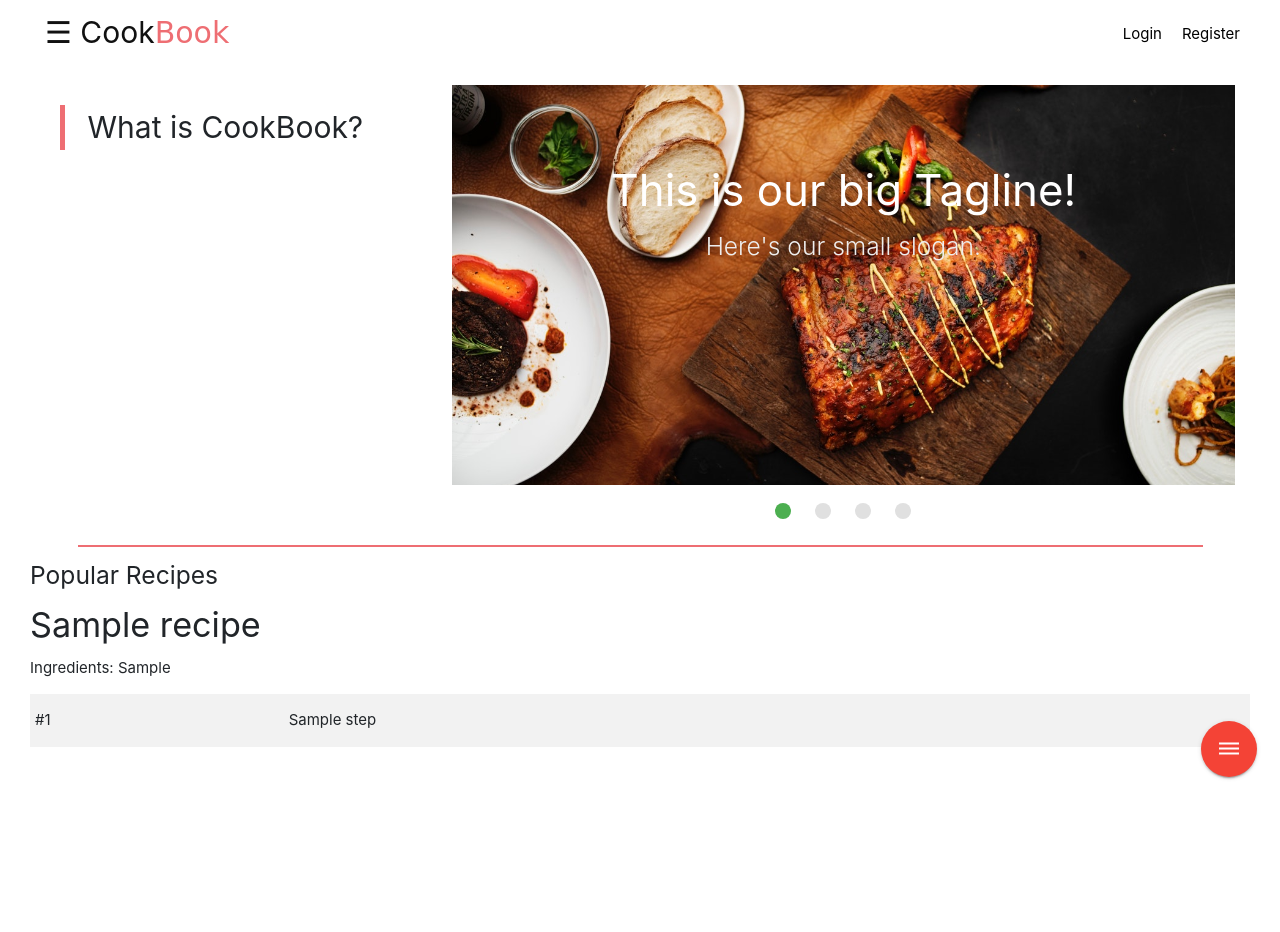
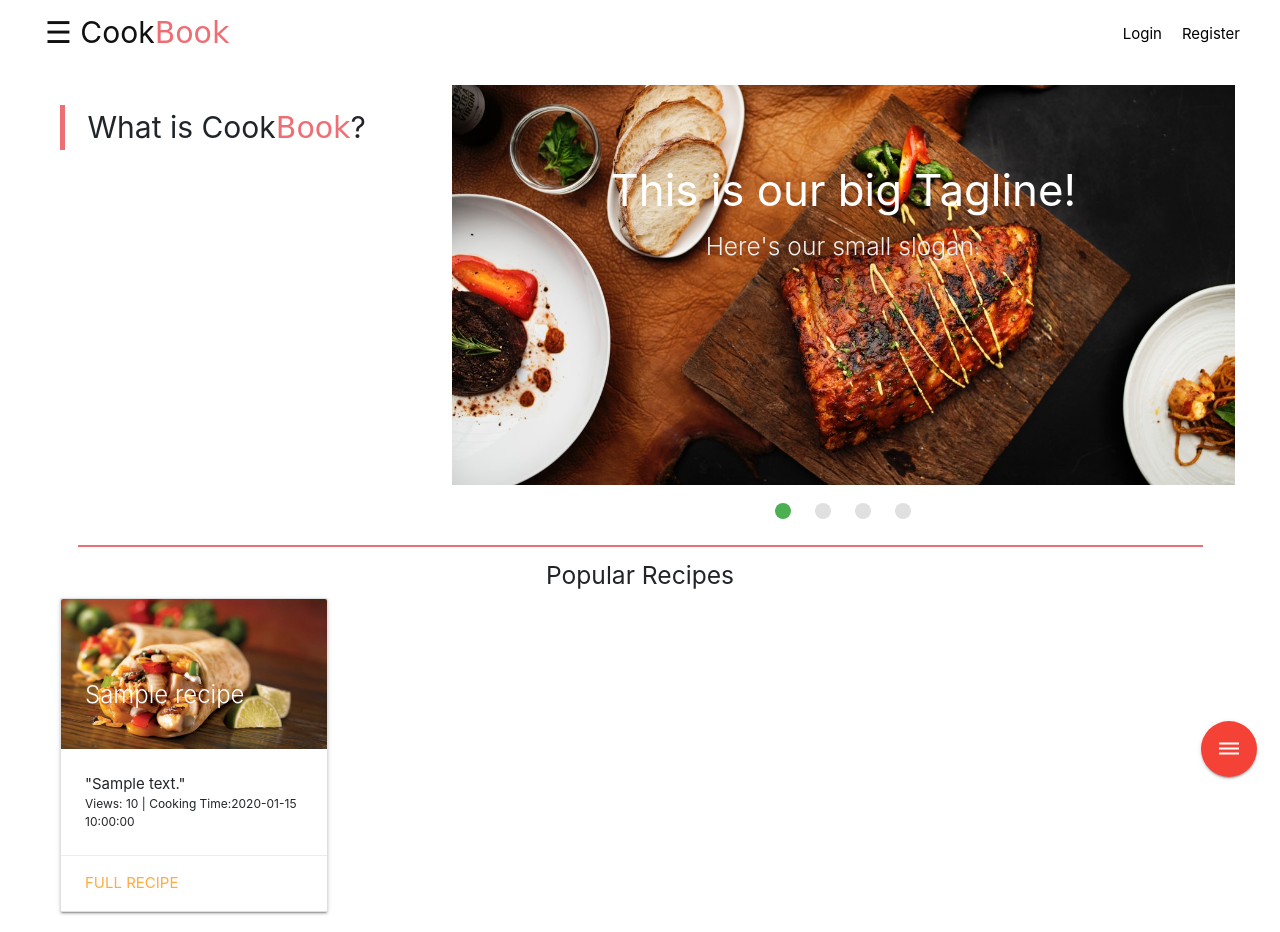
Before and after one commit to debapriya9b/cookbook, a Flask app: page /get_recipes in a window 1280 px wide. Before the commit the page ends 780 px from the top, so only its background shows below. Run offline with Flask 2, Linux system fonts and the light colour scheme; a database or web service that is not in the repository returns one stand-in record (values such as "Sample title"); some libraries are stand-ins or nearby versions.

Commit message:
Recipes.html cards formated

```diff
--- a/static/css/style.css
+++ b/static/css/style.css
@@ -49,10 +49,11 @@
   color: #111;
   padding: 10px 15px;
   border: none;
+  text-align: left;
 }
 .openbtn span{
   color:#ee6e73;
-  font-family: 'Just Another Hand', cursive;
+  font-family:cursive;
 }
 
 .openbtn:hover {
@@ -86,7 +87,11 @@
   position: relative;
   font-size: 2em;
   line-height: 1.5em;
+}
 
+.brooks span {
+  color:#ee6e73;
+  font-family:cursive;
 }
 
 /*hr tag*/
@@ -99,3 +104,21 @@ hr{
   margin-left: 5%;
   margin-right: 5%;
 }
+
+.popular-recipe-header h5{
+  text-align: center;
+}
+
+.recipe-card-quick-details{
+  font-size: 12px;
+  margin-top: 5px;
+  color: grey;
+}
+
+.card-alignment-topview{
+    display: flex;
+    flex-wrap: wrap;
+    margin: 0;
+    padding: 0;
+    list-style: none;
+}
--- a/templates/recipes.html
+++ b/templates/recipes.html
@@ -10,7 +10,7 @@
           <div class="container-fluid">
             <blockquote class="brooks">
               <div>
-    What is CookBook?
+    What is Cook<span>Book</span>?
     </div>
   </blockquote>
           </div>
@@ -53,23 +53,37 @@
 </div>
 
 <hr>
-<div class="container-fluid">
+<div class="container-fluid popular-recipe-header">
 <h5>Popular Recipes</h5>
 
-        {% for recipe in recipes %}
-            <h4>{{recipe.recipe_name}}</h4>
-            <p>Ingredients: {{recipe.recipe_ingredients}}</p>
-            <table class="striped Josefin">
-                            <tbody>
-                                <!--<tr class="light-grayish-cyan">-->
-                                 {% for step in recipe.recipe_ingredients %}
-                                <tr>
-                                    <td>#{{ loop.index }}</td>
-                                    <td>{{ step }}</td>
-                                </tr>
-                                {% endfor %}
-                            </tbody>
-                        </table>
-                        </div>
+{% for recipe in recipes %}
+
+<div class="container-fluid">
+  <div class="row">
+        <div class="col-sm-6 col-md-3">
+          <div class="card card-alignment-topview">
+            <div class="card-image">
+              <img src="{{ url_for('static', filename='img/burrito-chicken.jpg') }}">
+              <span class="card-title">{{recipe.recipe_name}}</span>
+            </div>
+            <div class="card-content">
+              <p>"{{recipe.recipe_description}}"</p>
+              <p class="recipe-card-quick-details">Views: {{recipe.recipe_views}} | Cooking Time:{{recipe.recipe_time}}</p>
+            </div>
+            <div class="card-action">
+              <a href="#">Full Recipe</a>
+            </div>
+          </div>
+        </div>
+
+
+
+      </div>
+</div>
+
+
+
+
+
         {% endfor %}
 {% endblock content %}
```
Also changed, not shown: .c9/metadata/environment/templates/base.html (+1 -1 lines), .c9/metadata/environment/templates/recipes.html (+1 -1 lines), .c9/metadata/environment/static/css/style.css, 6 other files.
